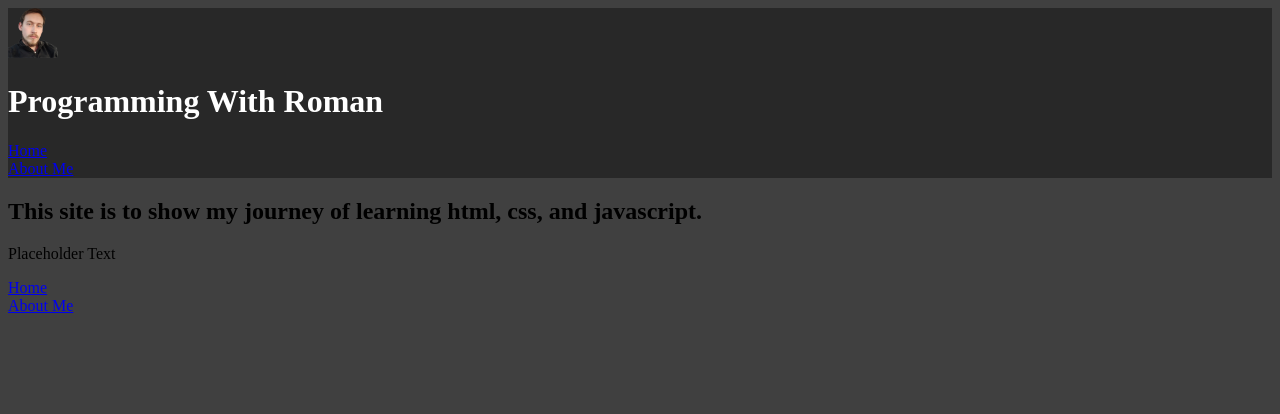
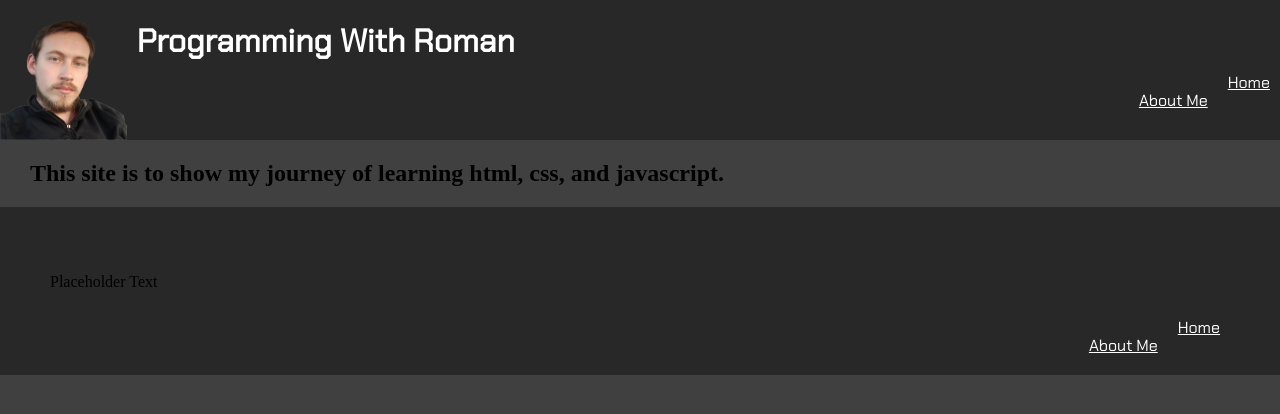
Before and after one commit to WonderBiscuit/RomansWebsite, a plain HTML site: page index.html in a window 1280 px wide. Drawn offline with Linux system fonts and the light colour scheme.

Commit message:
Messed With CSS Styling

```diff
--- a/css/styles.css
+++ b/css/styles.css
@@ -1,11 +1,44 @@
-.Nav{
-
+body{
+    margin: 0px;
+    background-color: #404040;
 }
 header {
     background-color: #282828;
-    flex: auto;
+    padding: 20px 0px;
+    margin: 0px 0px 20px 0px;
+    max-width: 100%;
+    height: 100px;
+}
+header h1 {
+    font-family: 'Chakra Petch', sans-serif;
     color: white;
+    margin: 10px;
+    text-align: center;
+    display: inline;
 }
-body{
-    background-color: #404040;
+header img{
+    float: left;
+   max-width: 30%;
+   max-height: 120px;
+   display: inline;
 }
+main{
+    max-width: 800px;
+    margin: 10px;
+    padding: 0px 20px;
+}
+.navigation a{
+    float: right;
+    font-family: 'Chakra Petch', sans-serif;
+    color: white;
+    padding: 10px;
+    display:inline;
+}
+.navigation a:hover{
+    color: forestgreen;
+}
+footer {
+    background-color: #282828;
+    padding: 50px;
+    margin: 10px 0px;
+}
--- a/index.html
+++ b/index.html
@@ -2,26 +2,33 @@
 <html>
 <head>
     <title>Programming With Roman</title>
+    <link rel="preconnect" href="https://fonts.googleapis.com">
+    <link rel="preconnect" href="https://fonts.gstatic.com" crossorigin>
+    <link href="https://fonts.googleapis.com/css2?family=Chakra+Petch&display=swap" rel="stylesheet">
     <link href="css/styles.css" rel="stylesheet" />
     <link href="pictures/favicon-rf-large.png" rel="icon" />
 </head>
 <body>
     <!-- Header Element with picture and title of page with nav buttons -->
     <header>
-        <img src="pictures\Roman_Pic.png" width="50" height="50" />
+        <img src="pictures\Roman_Pic.png" />
         <h1>Programming With Roman</h1>
-        <nav ><a href="index.html">Home</a></nav>
-        <nav><a href="aboutme.html">About Me</a></nav>
+        <div class="navigation">
+            <nav><a href="index.html">Home</a></nav><br />
+            <nav><a href="aboutme.html">About Me</a></nav>
+        </div>
     </header>
     <!-- Main area of the page containg projects and blog posts -->
     <main>
         <h2>This site is to show my journey of learning html, css, and javascript.</h2>
     </main>
-
+    <!-- Footer with nav elements-->
     <footer>
         <p>Placeholder Text</p>
-        <nav><a href="index.html">Home</a></nav>
-        <nav><a href="aboutme.html">About Me</a></nav>
+        <div class="navigation">
+            <nav><a href="index.html">Home</a></nav><br />
+            <nav><a href="aboutme.html">About Me</a></nav>
+        </div>
     </footer>
 </body>
 </html>
```
